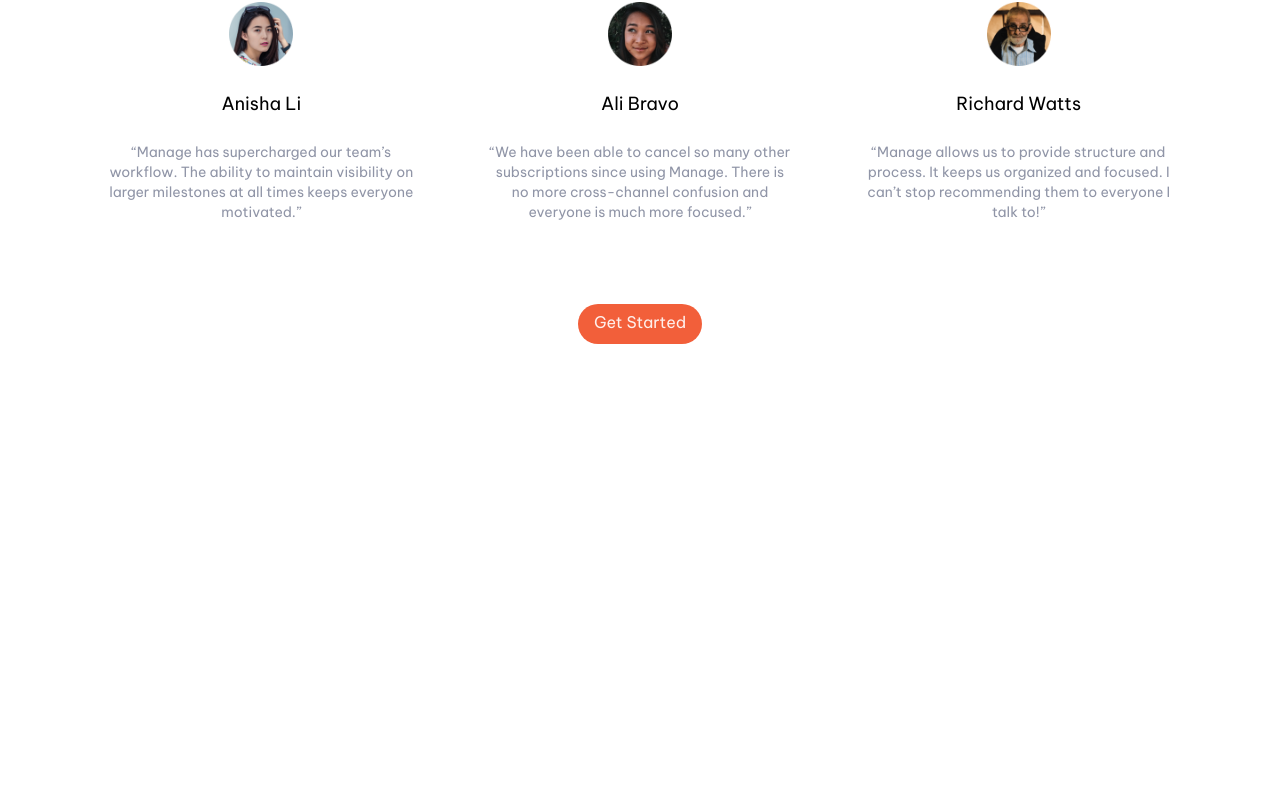
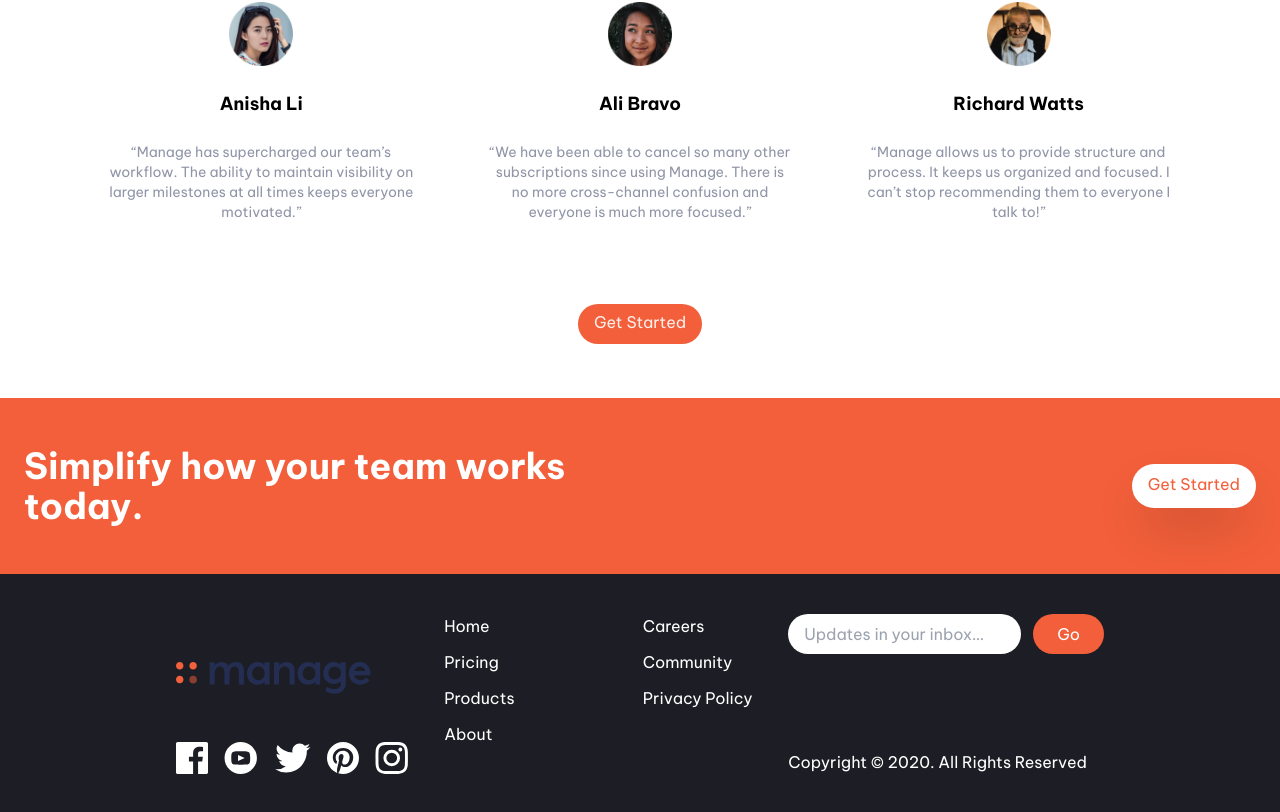
Before and after one commit to ZIM0L/Project_React_Tailwind, a React (Vite) app in the folder Project_React_Tailwind/: page / in a window 1280 px wide. Shown: the part 1258-2070 px from the top of the page. Before the commit the page ends 1656 px from the top, so only its background shows below. Built offline with nearby package versions, Linux system fonts and the light colour scheme.

Commit message:
BG,CTA,Footer,hamb_menu added

```diff
--- a/Project_React_Tailwind/index.html
+++ b/Project_React_Tailwind/index.html
@@ -2,13 +2,13 @@
 <html lang="en">
   <head>
     <meta charset="UTF-8" />
-    <link rel="icon" type="image/svg+xml" href="/vite.svg" />
+    <link rel="shortcut icon" href="src\assets\favicon-32x32.png" type="image/x-icon">
     <meta name="viewport" content="width=device-width, initial-scale=1.0" />
-    <title>Vite + React</title>
+    <title>manage</title>
     <!-- Font Family -->
     <link rel="preconnect" href="https://fonts.googleapis.com">
     <link rel="preconnect" href="https://fonts.gstatic.com" crossorigin>
-    <link href="https://fonts.googleapis.com/css2?family=Be+Vietnam+Pro&display=swap" rel="stylesheet">
+    <link href="https://fonts.googleapis.com/css2?family=Be+Vietnam+Pro:wght@400;500;700&display=swap" rel="stylesheet">
   </head>
   <body>
     <div id="root"></div>
--- a/Project_React_Tailwind/src/components/Button.jsx
+++ b/Project_React_Tailwind/src/components/Button.jsx
@@ -1,7 +1,7 @@
 
 function ButtonGetStarted({className}) {
     return (
-        <a href="#" className={`${className } bg-BrightRed text-VeryPaleRed rounded-full p-3 px-4 pt-2 transition-colors hover:bg-red-400 `}>Get Started</a>
+        <a href="#" className={` bg-BrightRed rounded-full p-3 px-4 pt-2 transition-colors hover:bg-red-400 ${className} `}>Get Started</a>
     )
 }
 
--- a/Project_React_Tailwind/src/index.css
+++ b/Project_React_Tailwind/src/index.css
@@ -15,3 +15,20 @@
   -moz-osx-font-smoothing: grayscale;
   -webkit-text-size-adjust: 100%;
 }
+body{
+  background-image: url("src/assets/bg-tablet-pattern.svg");
+  background-repeat: no-repeat;
+  background-size: 800px;
+  background-position: 90% -25%;
+}
+@media (max-width: 576px) {
+  body{
+    background-size: 500px;
+    background-position: 50px -50px;
+  }
+}
+/* not working  */
+#CTA {
+  background-image: url("/src/assets/bg-simplify-section-desktop.svg");
+  background-position: 90% -25%;
+}
--- /dev/null
+++ b/Project_React_Tailwind/src/pages/Home/CTA.jsx
@@ -0,0 +1,18 @@
+import ButtonGetStarted from "../../components/Button"
+import '/src/index.css'
+
+function CTASection() {
+    return(
+        <section id="CTA">
+            {/* Container Flex */}
+            <div className="flex flex-col mx-auto items-center justify-between px-6 py-24 space-y-12 bg-BrightRed text-white md:flex-row md:py-12 md:space-y-0">
+                <h2 className="text-5xl font-bold leading-tight text-center text-white md:text-4xl md:max-w-xl md:text-left">
+                    Simplify how your team works today.
+                </h2>
+                <ButtonGetStarted className={" text-BrightRed bg-white shadow-2xl hover:text-red-400 hover:bg-white"} />
+            </div>
+        </section>
+    )
+}
+
+export default CTASection
--- /dev/null
+++ b/Project_React_Tailwind/src/pages/Home/Footer.jsx
@@ -0,0 +1,69 @@
+
+function Footer() {
+    return(
+        <footer id="Footer" className=" bg-VeryDarkBlue">
+            {/* Container Footer */}
+            <div className=" container flex flex-col-reverse justify-between px-6 py-10 mx-auto space-y-8 md:flex-row md:space-y-0">
+                <div className="mx-auto text-center text-white md:hidden">
+                    Copyright &copy; 2020. All Rights Reserved
+                </div>
+                {/* Logo and socials */}
+                <div className="flex flex-col-reverse items-center justify-between space-y-12 md:flex-col md:space-y-0 md:items-start">
+                    <img src="src\assets\logo.svg" className="h-8 my-12" alt="" />
+                    {/* Social Links */}
+                    <div className="flex justify-center space-x-4">
+                        {/* Link 1 */}
+                        <a href="#" >
+                            <img src="src\assets\icon-facebook.svg" className="h-8" alt="" />
+                        </a>
+                        {/* Link 2 */}
+                        <a href="#" >
+                            <img src="src\assets\icon-youtube.svg" className="h-8" alt="" />
+                        </a>
+                        {/* Link 3 */}
+                        <a href="#" >
+                            <img src="src\assets\icon-twitter.svg" className="h-8" alt="" />
+                        </a>
+                        {/* Link 4 */}
+                        <a href="#" >
+                            <img src="src\assets\icon-pinterest.svg" className="h-8" alt="" />
+                        </a>
+                        {/* Link 5 */}
+                        <a href="#" >
+                            <img src="src\assets\icon-instagram.svg" className="h-8" alt="" />
+                        </a>
+                    </div>
+                </div>
+                <div className="flex justify-around space-x-32">
+                    <div className="flex flex-col space-y-3 text-white">
+                        <a href="#" className=" hover:text-BrightRed">Home</a>
+                        <a href="#" className=" hover:text-BrightRed">Pricing</a>
+                        <a href="#" className=" hover:text-BrightRed">Products</a>
+                        <a href="#" className=" hover:text-BrightRed">About</a>
+                    </div>
+                    <div className="flex flex-col space-y-3 text-white">
+                        <a href="#" className=" hover:text-BrightRed">Careers</a>
+                        <a href="#" className=" hover:text-BrightRed">Community</a>
+                        <a href="#" className=" hover:text-BrightRed">Privacy Policy</a>
+                    </div>
+                </div>
+                {/* Input */}
+                <div className="flex flex-col justify-between">
+                    <form action="">
+                        <div className="flex space-x-3">
+                            <input type="text" className=" flex-auto px-4 rounded-full focus:outline-none" placeholder="Updates in your inbox…"/>
+                            <button className="px-6 py-2 text-white rounded-full bg-BrightRed hover:bg-BrightRed focus:outline-none">
+                                Go
+                            </button>
+                        </div>
+                    </form>
+                    <div className="hidden text-white md:block">
+                        Copyright &copy; 2020. All Rights Reserved
+                    </div>
+                </div>
+            </div>
+        </footer>
+    )
+}
+
+export default Footer
--- a/Project_React_Tailwind/src/pages/Home/Hero_Section.jsx
+++ b/Project_React_Tailwind/src/pages/Home/Hero_Section.jsx
@@ -12,7 +12,7 @@ function HeroSection() {
                         <h1 className=" max-w-md text-4xl text-center font-bold md:text-5xl md:text-left ">Bring everyone together to build better products.</h1>
                         <p className=" max-w-sm text-center text-DarkGrayishBlue md:text-left">Manage makes it simple for software teams to plan day-to-day tasks while keeping the larger team goals in view.</p>
                         <div className="flex justify-center md:justify-start">
-                        <ButtonGetStarted />
+                        <ButtonGetStarted className={"text-VeryPaleRed"}/>
                         </div>
                     </div>
                     {/* Right */}
--- a/Project_React_Tailwind/src/pages/Home/Navbar.jsx
+++ b/Project_React_Tailwind/src/pages/Home/Navbar.jsx
@@ -4,7 +4,7 @@ function Navbar() {
     return(
         <>
             {/* Navbar */}
-            <nav className="relative container text-center mx-auto p-6">
+            <nav className="relative container text-center m-auto p-6">
                 {/* Flex Container */}
                 <div className="flex items-center justify-between">
                     {/* Logo */}
@@ -21,8 +21,22 @@ function Navbar() {
                         <a href="" className="hover:text-DarkGrayishBlue transition-colors">Community</a>
                     </div>
                     {/* Button */}
-                    <ButtonGetStarted className="hidden md:block"/>
+                    <ButtonGetStarted className="hidden md:block text-VeryPaleRed"/>
+                    {/* Hamburger */}
+                    <button id="Hamburger" className=" block p-1 md:hidden focus:outline-none ">
+                        <div className="space-y-2">
+                            <div className="w-8 h-1 bg-gray-600"></div>
+                            <div className="w-8 h-1 bg-gray-600"></div>
+                            <div className="w-8 h-1 bg-gray-600"></div>
+                        </div>
+                    </button>
                 </div>
+                <div id="menu" className="absolute hidden flex flex-col py-8 mt-10 space-y-6 left-6 2 right-6 bg-white font-bold drop-shadow-md md:hidden">
+                    <a href="">ss</a>
+                    <a href="">ss</a>
+                    <a href="">ss</a>
+                </div>
+
             </nav>
         </>
     )
--- a/Project_React_Tailwind/src/pages/Home/Opinions.jsx
+++ b/Project_React_Tailwind/src/pages/Home/Opinions.jsx
@@ -37,7 +37,7 @@ function Opinions() {
                     </div>
                 </div>
                 <div className="my-16">
-                    <ButtonGetStarted />
+                    <ButtonGetStarted className={"text-VeryPaleRed"}/>
                 </div>
             </div>
         </section>
--- a/Project_React_Tailwind/src/pages/Home/index.jsx
+++ b/Project_React_Tailwind/src/pages/Home/index.jsx
@@ -2,6 +2,8 @@ import Navbar from "./Navbar"
 import HeroSection from "./Hero_Section"
 import Features from "./Features"
 import Opinions from "./Opinions"
+import CTASection from "./CTA"
+import Footer from "./Footer"
 
 function Home() {
     return (
@@ -10,6 +12,8 @@ function Home() {
            <HeroSection />
            <Features />
            <Opinions />
+           <CTASection />
+           <Footer />
         </>
     )
 
```
